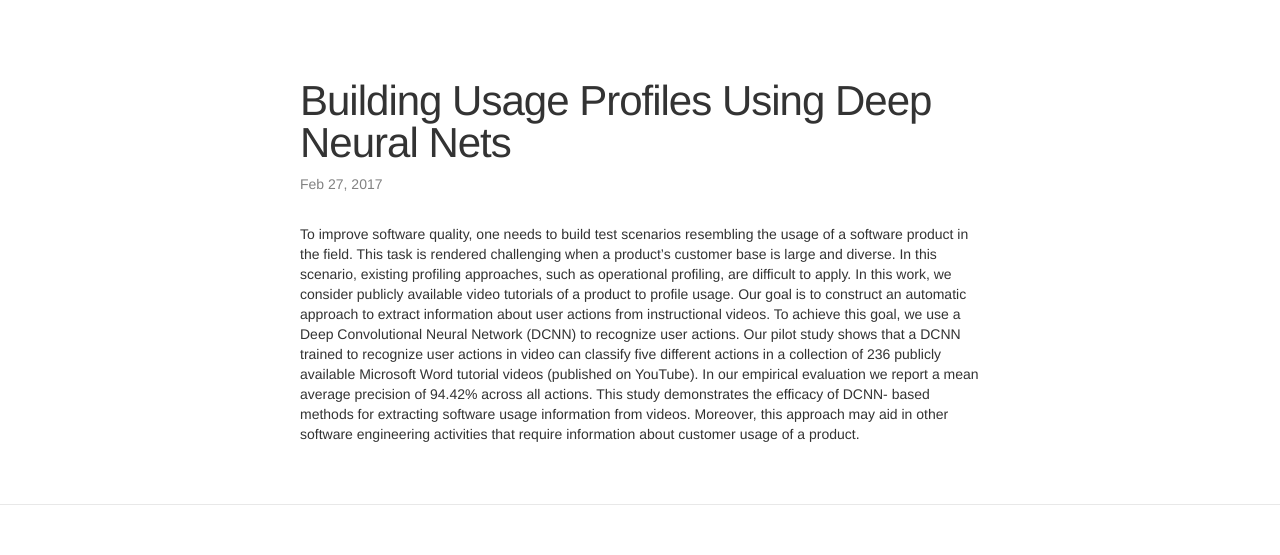
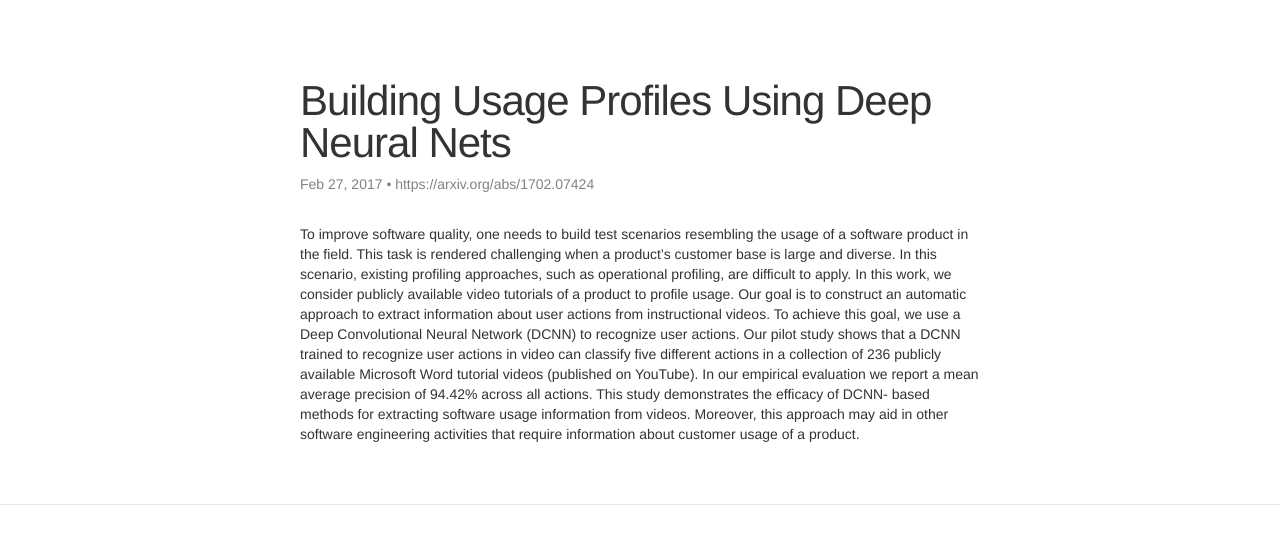
Before and after one commit to DCurro/dcurro.github.io, a Jekyll site: the page built from _posts/2017-02-28-profiling.markdown, in a window 1280 px wide. Shown: the part 330-885 px from the top of the page. Built offline with Jekyll 4.4.1, drawn with Linux system fonts in a browser that asks for light colours.

Commit message:
Added ICSE 2017 slides and poster.

```diff
--- a/_layouts/post.html
+++ b/_layouts/post.html
@@ -5,7 +5,7 @@
 
   <header class="post-header">
     <h1 class="post-title">{{ page.title }}</h1>
-    <p class="post-meta">{{ page.date | date: "%b %-d, %Y" }}{% if page.author %} • {{ page.author }}{% endif %}{% if page.meta %} • {{ page.meta }}{% endif %}</p>
+    <p class="post-meta">{{ page.date | date: "%b %-d, %Y" }}{% if page.author %} • {{ page.author }}{% endif %}{% if page.meta %} • {{ page.meta }}{% endif %}{% if page.poster %} • {{ page.poster }}{% endif %}</p>
   </header>
 
   <article class="post-content">
--- a/_posts/2017-02-28-profiling.markdown
+++ b/_posts/2017-02-28-profiling.markdown
@@ -5,5 +5,7 @@
 categories: machine learning
 image: https://raw.githubusercontent.com/DCurro/dcurro.github.io/master/_assets/word_action.png
 paper: https://arxiv.org/abs/1702.07424
+poster: https://arxiv.org/abs/1702.07424
+slides: https://arxiv.org/abs/1702.07424
 ---
 To improve software quality, one needs to build test scenarios resembling the usage of a software product in the field. This task is rendered challenging when a product’s customer base is large and diverse. In this scenario, existing profiling approaches, such as operational profiling, are difficult to apply. In this work, we consider publicly available video tutorials of a product to profile usage. Our goal is to construct an automatic approach to extract information about user actions from instructional videos. To achieve this goal, we use a Deep Convolutional Neural Network (DCNN) to recognize user actions. Our pilot study shows that a DCNN trained to recognize user actions in video can classify five different actions in a collection of 236 publicly available Microsoft Word tutorial videos (published on YouTube). In our empirical evaluation we report a mean average precision of 94.42% across all actions. This study demonstrates the efficacy of DCNN- based methods for extracting software usage information from videos. Moreover, this approach may aid in other software engineering activities that require information about customer usage of a product.
--- a/index.html
+++ b/index.html
@@ -24,6 +24,12 @@
                 {% if post.paper != nil %}
                 <a href="{{post.paper}}">Paper</a>
                 {% endif %}
+                {% if post.poster != nil %}
+                <a href="{{post.poster}}">Poster</a>
+                {% endif %}
+                {% if post.slides != nil %}
+                <a href="{{post.slides}}">Slides</a>
+                {% endif %}
 
                 {% if post.code != nil %}
                     <a href="{{post.code}}">Code</a>
```
Also changed, not shown: 2 other files.
